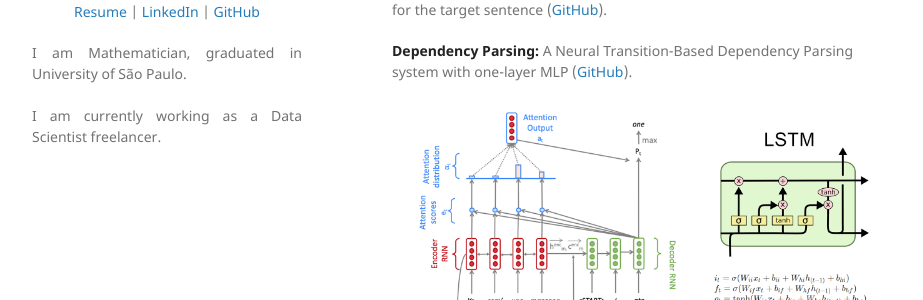
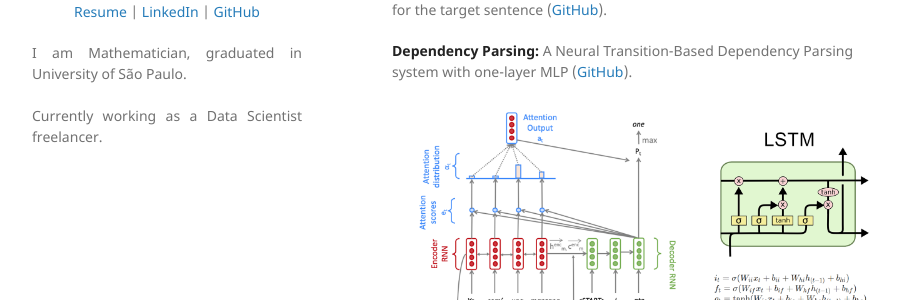
Before and after one commit to tadashiorigami/tadashiorigami.github.io, a Jekyll site: the page built from index.md, in a window 1280 px wide. Shown: the part 403-703 px from the top of the page, without its empty margins (178-1101 px from the left). Built offline with Jekyll 4.4.1, drawn with Linux system fonts in a browser that asks for light colours; our own code applies the rules of GitHub Pages for plain Markdown files.

Commit message:
correct info

```diff
--- a/_config.yml
+++ b/_config.yml
@@ -12,6 +12,6 @@ description:
   <p align="justify">
   I am Mathematician, graduated in University of São Paulo.
   <br><br>
-  I am currently working as a Data Scientist freelancer.
+  Currently working as a Data Scientist freelancer.
   <br><br>
   </p>
```
